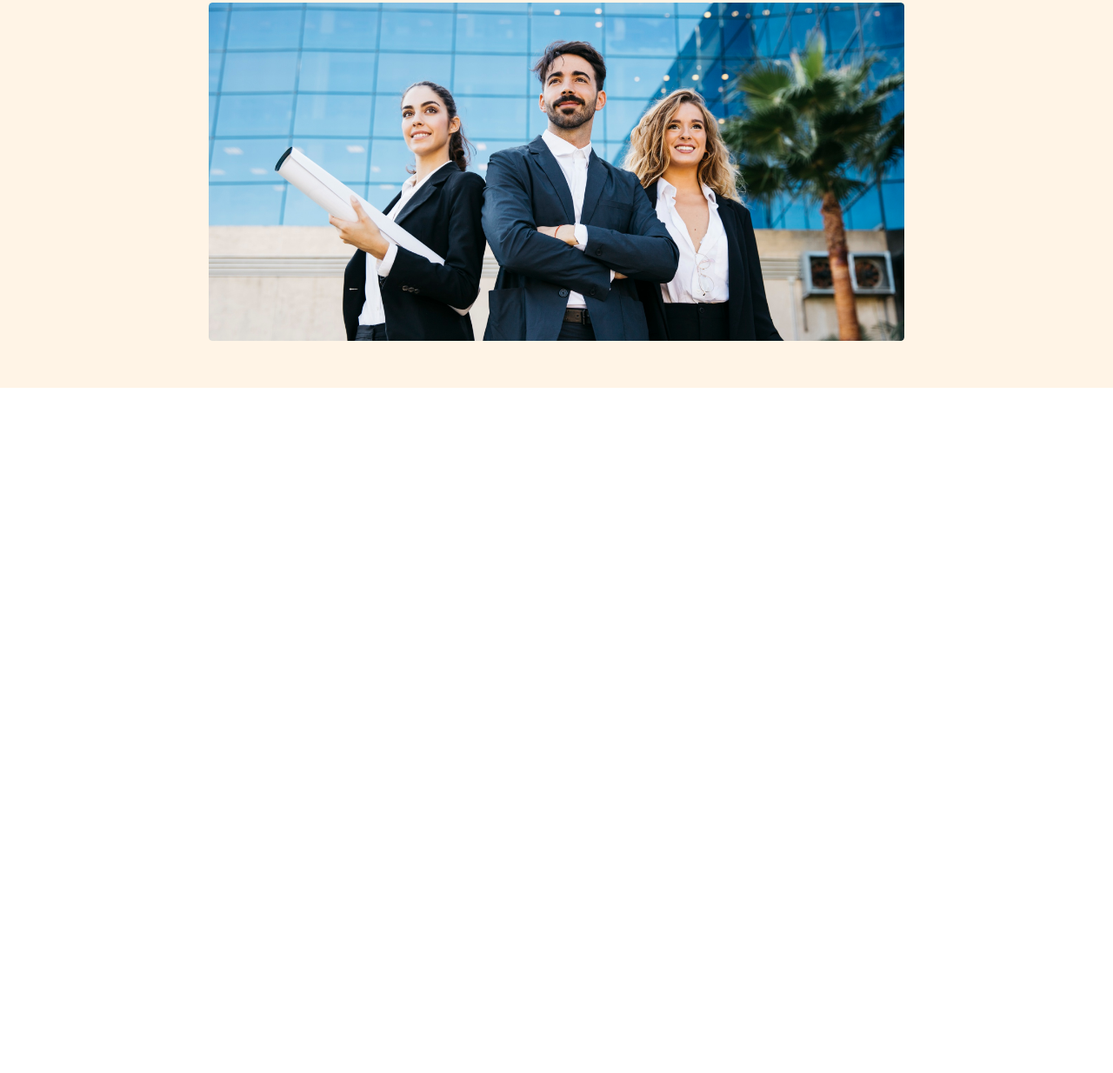
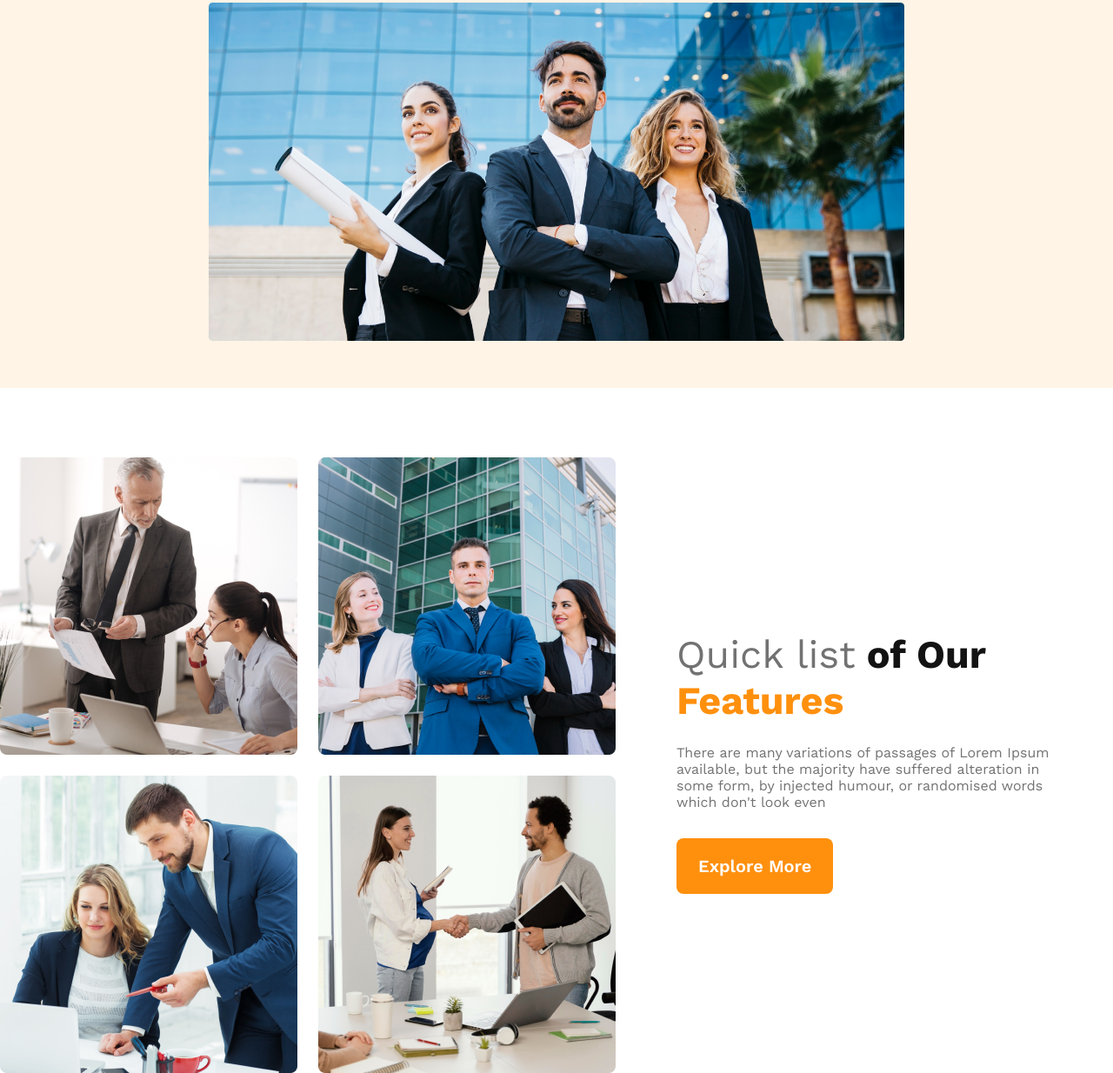
Before and after one commit to saidureg/g3-architects-website, a plain HTML site: page index.html in a window 1280 px wide. Shown: the part 454-1688 px from the top of the page at 87% size. Before the commit the page ends 900 px from the top, so only its background shows below. Drawn offline with nearby package versions, Linux system fonts and the light colour scheme.

Commit message:
features content added

```diff
--- a/index.html
+++ b/index.html
@@ -36,7 +36,24 @@
         </div>
     </header>
     <!-- Header end -->
-
+    <main>
+        <!-- Teams sections starts -->
+        <section class="teams-container">
+            <div class="teams-img-container">
+                <img src="images/team1.png" alt="">
+                <img src="images/team2.png" alt="">
+                <img src="images/team3.png" alt="">
+                <img src="images/team4.png" alt="">
+            </div>
+            <div class="teams-content">
+                <h3 class="teams-title"><span class="quick-list">Quick list</span> <span>of Our</span> <br><span class="text-features">Features</span></h3>
+                <p class="teams-description">There are many variations of passages of Lorem Ipsum available, but the
+                    majority have suffered alteration in some form, by injected humour, or randomised words which don't
+                    look even</p>
+                <button class="btn-primary">Explore More</button>
+            </div>
+        </section>
+    </main>
     <footer>
 
     </footer>
--- a/styles/style.css
+++ b/styles/style.css
@@ -115,4 +115,51 @@ nav li a {
 .banner-title {
     margin-top: 40px;
 }
+
+/* Main Section */
+
+main {
+    max-width: 1440px;
+    margin: 0 auto;
 }
+
+/* teams styles */
+.teams-container {
+    display: flex;
+    align-items: center;
+}
+
+.teams-img-container {
+    display: grid;
+    grid-template-columns: repeat(2, 1fr);
+    gap: 1.5rem;
+    margin-top: 80px;
+}
+
+.teams-content {
+    padding-left: 70px;
+    padding-right: 70px;
+    margin-top: 75px;
+}
+
+.teams-title {
+    color: #131313;
+    font-size: 2.8rem;
+    font-weight: 700;
+}
+
+.teams-title .quick-list {
+    color: #727272;
+    font-weight: 500;
+    font-weight: 500;
+}
+
+.teams-title .text-features{
+    color: #FF900E;
+}
+
+.teams-description{
+    color: #727272;
+    margin-top: 24px;
+    margin-bottom: 32px;
+}
```
Lines whose indentation alone changed are shown as unchanged.
